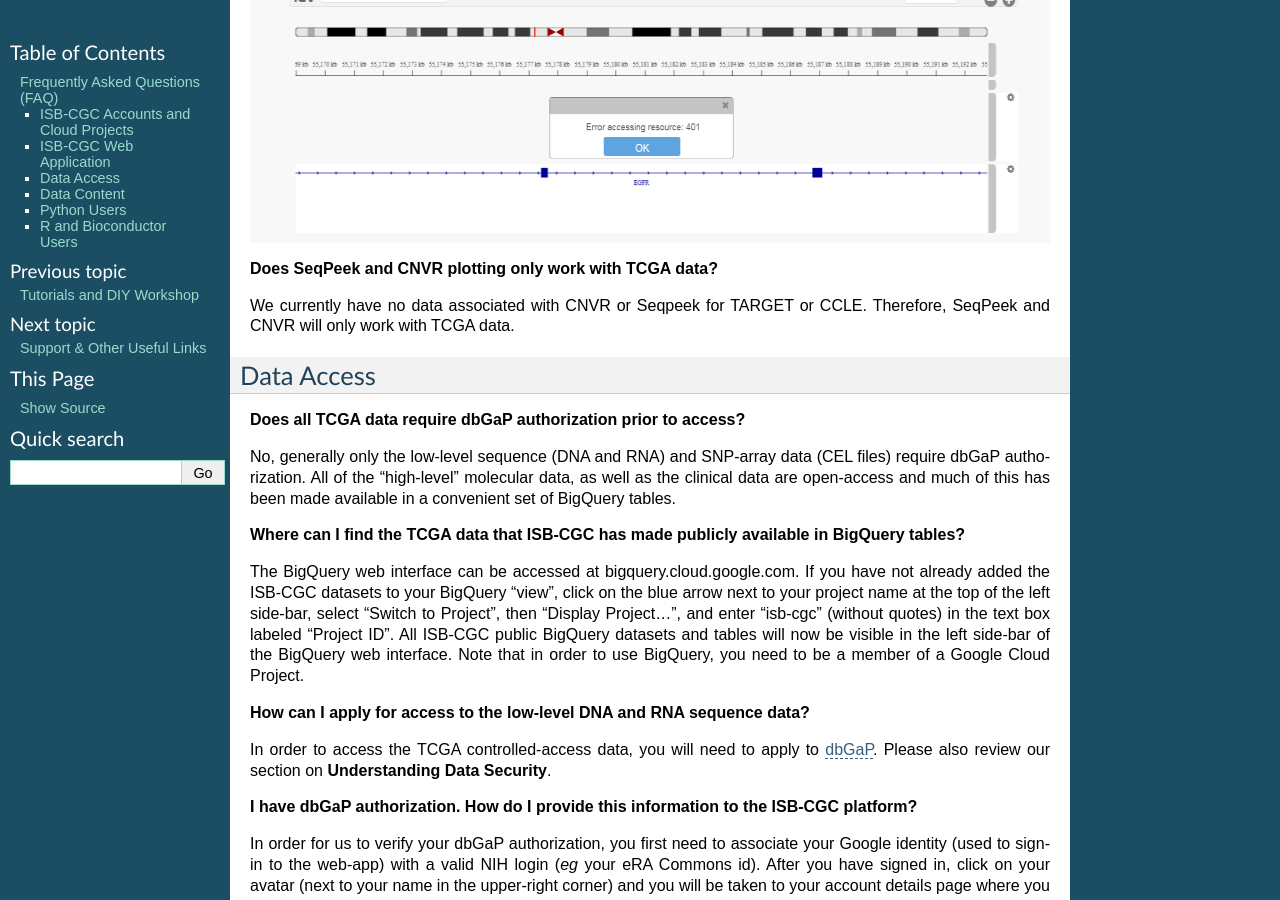
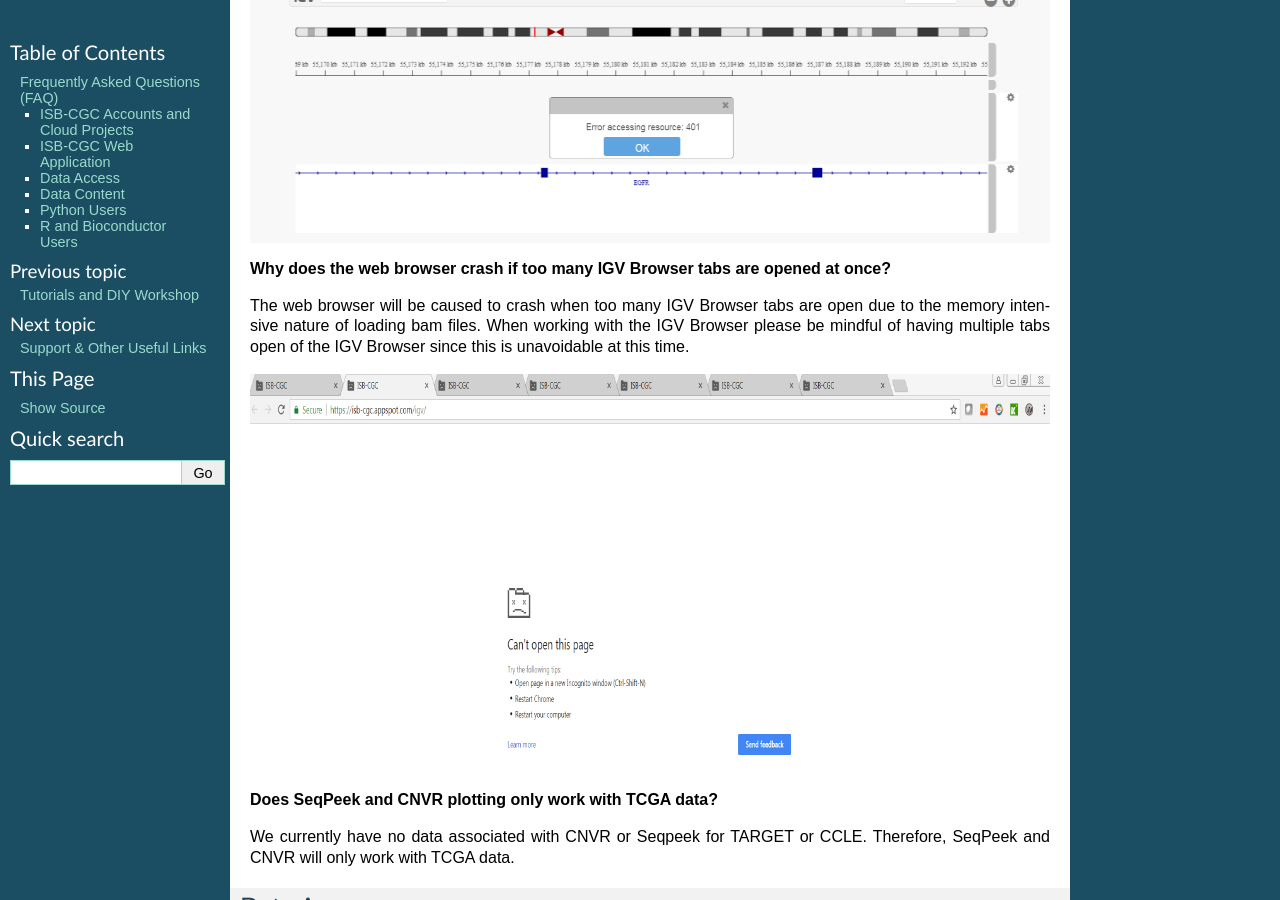
Before and after one commit to isb-cgc/readthedocs, a Sphinx documentation site: the page built from docs/source/sections/FAQ.rst, in a window 1280 px wide and 900 px high, scrolled down 2854 px. Built offline with Sphinx 7.4.7, drawn with Linux system fonts in a browser that asks for light colours; pages that are not in the unit, such as notebooks, are missing from menus.

Commit message:
web browser crashes when too many IGV tabs open

```diff
--- a/docs/source/sections/FAQ.rst
+++ b/docs/source/sections/FAQ.rst
@@ -102,6 +102,15 @@ You will see the 401 error only if your popup blocker is enabled for the isb-cgc
    :align: center
 
 
+**Why does the web browser crash if too many IGV Browser tabs are opened at once?**
+
+The web browser will be caused to crash when too many IGV Browser tabs are open due to the memory intensive nature of loading bam files.  When working with the IGV Browser please be mindful of having multiple tabs open of the IGV Browser since this is unavoidable at this time.
+
+.. image:: IGVBrowserCrash.png
+   :scale: 50
+   :align: center
+
+
 **Does SeqPeek and CNVR plotting only work with TCGA data?**
 
 We currently have no data associated with CNVR or Seqpeek for TARGET or CCLE.  Therefore, SeqPeek and CNVR will only work with TCGA data.
```
